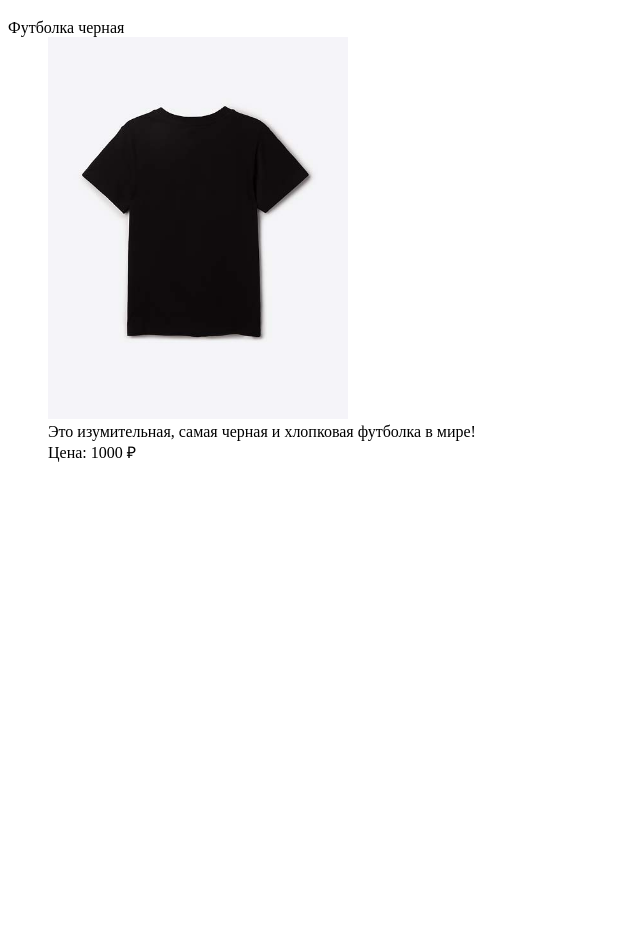
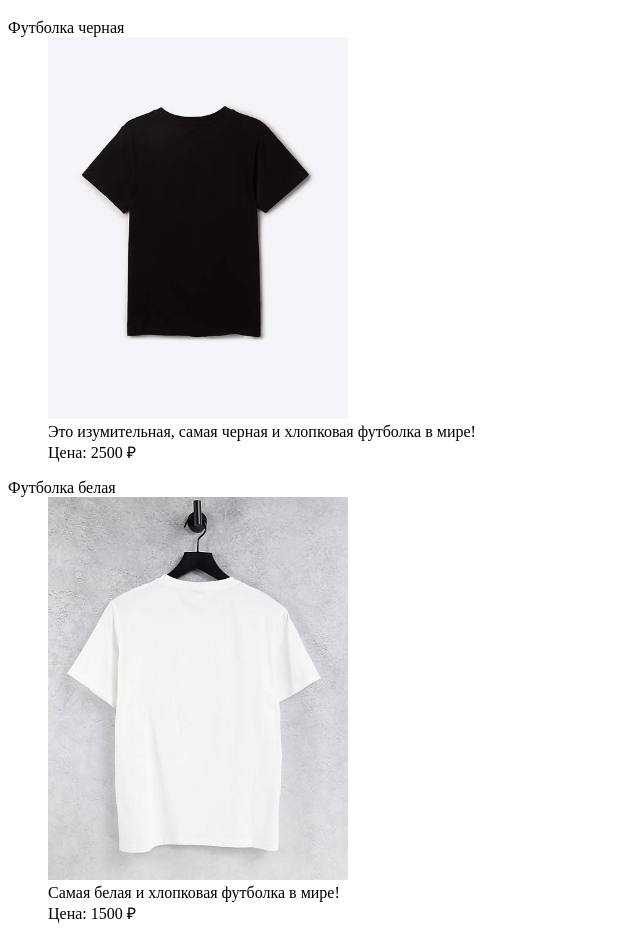
Before and after one commit to MariaGlazunova/web-programming-labs, a plain HTML site: page index.html in a window 1280 px wide. Shown: the part 61-1001 px from the top of the page, without its empty margins (0-640 px from the left). Before the commit the page ends 800 px from the top, so only its background shows below. Drawn offline with Linux system fonts and the light colour scheme.

Commit message:
Добавлен первый товар - футболка белая

```diff
--- a/index.html
+++ b/index.html
@@ -13,7 +13,15 @@
             <dd>
                 <img src="BKT005071-1-02-300Wx300H.JPG" width="300"><br>
                 Это изумительная, самая черная и хлопковая футболка в мире!<br>
-                Цена: 1000 &#8381;
+                Цена: 2500 &#8381;
+            </dd>
+        </dl>
+        <dl>
+            <dt>Футболка белая</dt>
+            <dd>
+                <img src="white.jpg" width="300"><br>
+                Самая белая и хлопковая футболка в мире!<br>
+                Цена: 1500 &#8381;
             </dd>
         </dl>
     </body>
```
Also changed, not shown: white.jpg (added).
